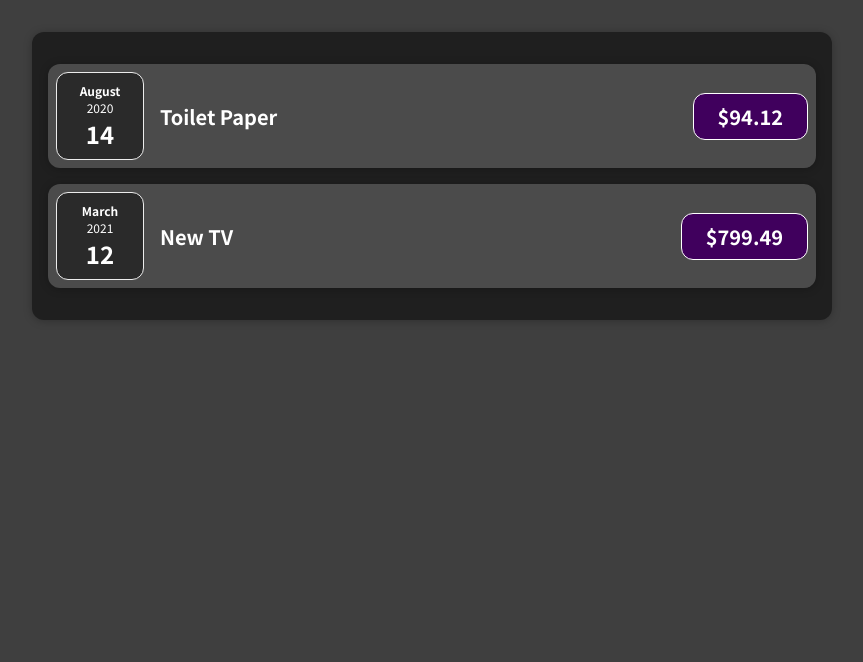
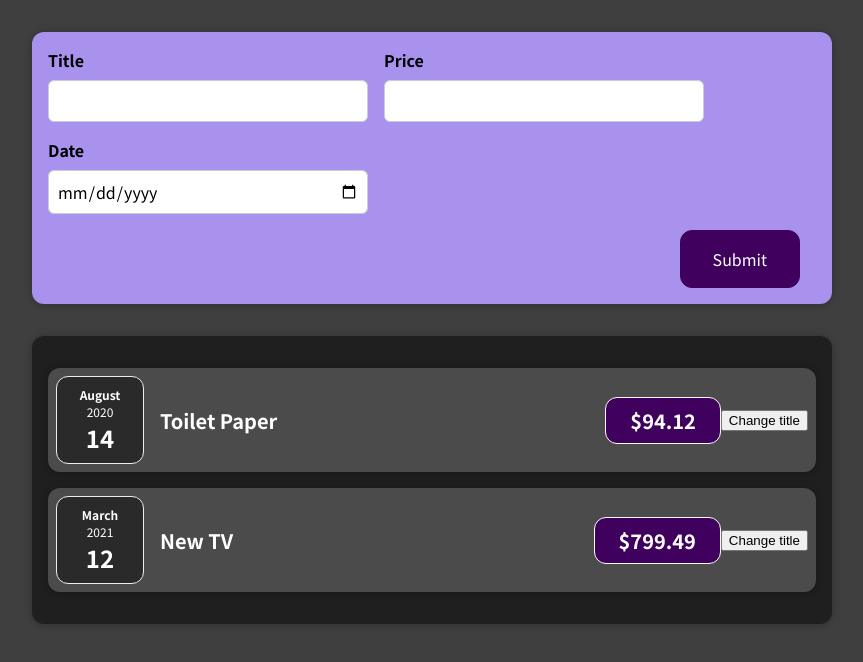
Before and after one commit to Robinamixan/udemy_react_app, a React (Create React App) app: page / in a window 1280 px wide. Shown: the top 662 px of the page, without its empty margins (208-1071 px from the left). Built offline with nearby package versions, Linux system fonts and the light colour scheme.

Commit message:
UR-4. Components states and Component events

```diff
--- a/src/App.js
+++ b/src/App.js
@@ -1,12 +1,20 @@
 import React from 'react';
 
 import ExpensesList from './components/Expenses/ExpensesList/ExpensesList';
+import ExpenseFormWrapper from './components/Expenses/ExpenseFormWrapper/ExpenseFormWrapper';
 
 import expenses from './dummies/expenseItems';
 
 function App() {
+  const addExpenseHandler = (expense) => {
+    console.log(expense);
+  };
+
   return (
-      <ExpensesList expenses={expenses}/>
+      <div>
+        <ExpenseFormWrapper onAddExpense={addExpenseHandler}/>
+        <ExpensesList expenses={expenses}/>
+      </div>
   );
 }
 
--- a/src/components/Card/Card.js
+++ b/src/components/Card/Card.js
@@ -5,7 +5,7 @@
 
 Card.propTypes = {
   className: PropTypes.string,
-  children: React.ReactNode,
+  children: PropTypes.node,
 };
 
 function Card(props) {
--- /dev/null
+++ b/src/components/Expenses/ExpenseForm/ExpenseForm.css
@@ -0,0 +1,26 @@
+.new-expense__controls {
+    display: flex;
+    flex-wrap: wrap;
+    gap: 1rem;
+    margin-bottom: 1rem;
+    text-align: left;
+}
+
+.new-expense__control label {
+    font-weight: bold;
+    margin-bottom: 0.5rem;
+    display: block;
+}
+
+.new-expense__control input {
+    font: inherit;
+    padding: 0.5rem;
+    border-radius: 6px;
+    border: 1px solid #ccc;
+    width: 20rem;
+    max-width: 100%;
+}
+
+.new-expense__actions {
+    text-align: right;
+}
--- /dev/null
+++ b/src/components/Expenses/ExpenseForm/ExpenseForm.js
@@ -0,0 +1,94 @@
+import React, {useState} from 'react';
+import PropTypes from 'prop-types';
+
+import './ExpenseForm.css';
+
+ExpenseForm.propTypes = {
+  onSaveExpenseData: PropTypes.func,
+};
+
+function ExpenseForm(props) {
+  const [formInput, setFormInput] = useState({
+    titleInput: '',
+    priceInput: '',
+    dateInput: '',
+  });
+
+  const titleChangeHandler = (event) => {
+    setFormInput((prevState) => {
+      return {
+        ...prevState,
+        titleInput: event.target.value,
+      };
+    });
+  };
+  const priceChangeHandler = (event) => {
+    setFormInput({
+      ...formInput,
+      priceInput: event.target.value,
+    });
+  };
+  const dateChangeHandler = (event) => {
+    setFormInput({
+      ...formInput,
+      dateInput: event.target.value,
+    });
+  };
+  const submitHandler = (event) => {
+    event.preventDefault();
+
+    const expenseData = {
+      title: formInput.titleInput,
+      price: formInput.priceInput,
+      date: new Date(formInput.dateInput),
+    };
+
+    props.onSaveExpenseData(expenseData);
+
+    setFormInput({
+      titleInput: '',
+      priceInput: '',
+      dateInput: '',
+    });
+  };
+
+  return (
+      <form onSubmit={submitHandler}>
+        <div className={'new-expense__controls'}>
+          <div className={'new-expense__control'}>
+            <label>Title</label>
+            <input
+                type={'text'}
+                value={formInput.titleInput}
+                onChange={titleChangeHandler}
+            />
+          </div>
+          <div className={'new-expense__control'}>
+            <label>Price</label>
+            <input
+                type={'number'}
+                value={formInput.priceInput}
+                min={'0.01'}
+                step={'0.01'}
+                onChange={priceChangeHandler}
+            />
+          </div>
+          <div className={'new-expense__control'}>
+            <label>Date</label>
+            <input
+                type={'date'}
+                value={formInput.dateInput}
+                min={'2019-01-01'}
+                max={'2024-12-31'}
+                onChange={dateChangeHandler}
+            />
+          </div>
+        </div>
+        <div className={'new-expense__actions'}>
+          <button type={'submit'}>Submit</button>
+        </div>
+      </form>
+  );
+}
+
+export default ExpenseForm;
--- /dev/null
+++ b/src/components/Expenses/ExpenseFormWrapper/ExpenseFormWrapper.css
@@ -0,0 +1,38 @@
+.new-expense {
+    background-color: #a892ee;
+    padding: 1rem;
+    margin: 2rem auto;
+    width: 50rem;
+    max-width: 95%;
+    border-radius: 12px;
+    text-align: center;
+    box-shadow: 0 1px 8px rgba(0, 0, 0, 0.25);
+}
+
+.new-expense button {
+    font: inherit;
+    cursor: pointer;
+    padding: 1rem 2rem;
+    border: 1px solid #40005d;
+    background-color: #40005d;
+    color: white;
+    border-radius: 12px;
+    margin-right: 1rem;
+}
+
+.new-expense button:hover,
+.new-expense button:active {
+    background-color: #510674;
+    border-color: #510674;
+}
+
+.new-expense button.alternative {
+    color: #220131;
+    border-color: transparent;
+    background-color: transparent;
+}
+
+.new-expense button.alternative:hover,
+.new-expense button.alternative:active {
+    background-color: #ddb3f8;
+}
--- /dev/null
+++ b/src/components/Expenses/ExpenseFormWrapper/ExpenseFormWrapper.js
@@ -0,0 +1,29 @@
+import React from 'react';
+import PropTypes from 'prop-types';
+
+import ExpenseForm from '../ExpenseForm/ExpenseForm';
+
+import './ExpenseFormWrapper.css';
+
+ExpenseFormWrapper.propTypes = {
+  onAddExpense: PropTypes.func,
+};
+
+function ExpenseFormWrapper(props) {
+  const saveExpenseData = (formExpenseData) => {
+    const expenseData = {
+      ...formExpenseData,
+      id: Math.random().toString(),
+    };
+
+    props.onAddExpense(expenseData);
+  };
+
+  return (
+      <div className={'new-expense'}>
+        <ExpenseForm onSaveExpenseData={saveExpenseData}/>
+      </div>
+  );
+}
+
+export default ExpenseFormWrapper;
--- a/src/components/Expenses/ExpenseItem/ExpenseItem.js
+++ b/src/components/Expenses/ExpenseItem/ExpenseItem.js
@@ -1,4 +1,4 @@
-import React from 'react';
+import React, {useState} from 'react';
 
 import ExpenseDate from '../ExpenseDate/ExpenseDate';
 import Card from '../../Card/Card';
@@ -14,15 +14,22 @@
 };
 
 function ExpenseItem(props) {
+  const [title, setTitle] = useState(props.title);
+
+  function clickHandler() {
+    setTitle('Updated!');
+  }
+
   return (
       <Card className={'expense-item'}>
         <ExpenseDate date={props.date}/>
         <div className={'expense-item__description'}>
-          <h2>{props.title}</h2>
+          <h2>{title}</h2>
           <div className={'expense-item__price'}>
             {props.currency + props.price}
           </div>
         </div>
+        <button onClick={clickHandler}>Change title</button>
       </Card>
   );
 }
```
